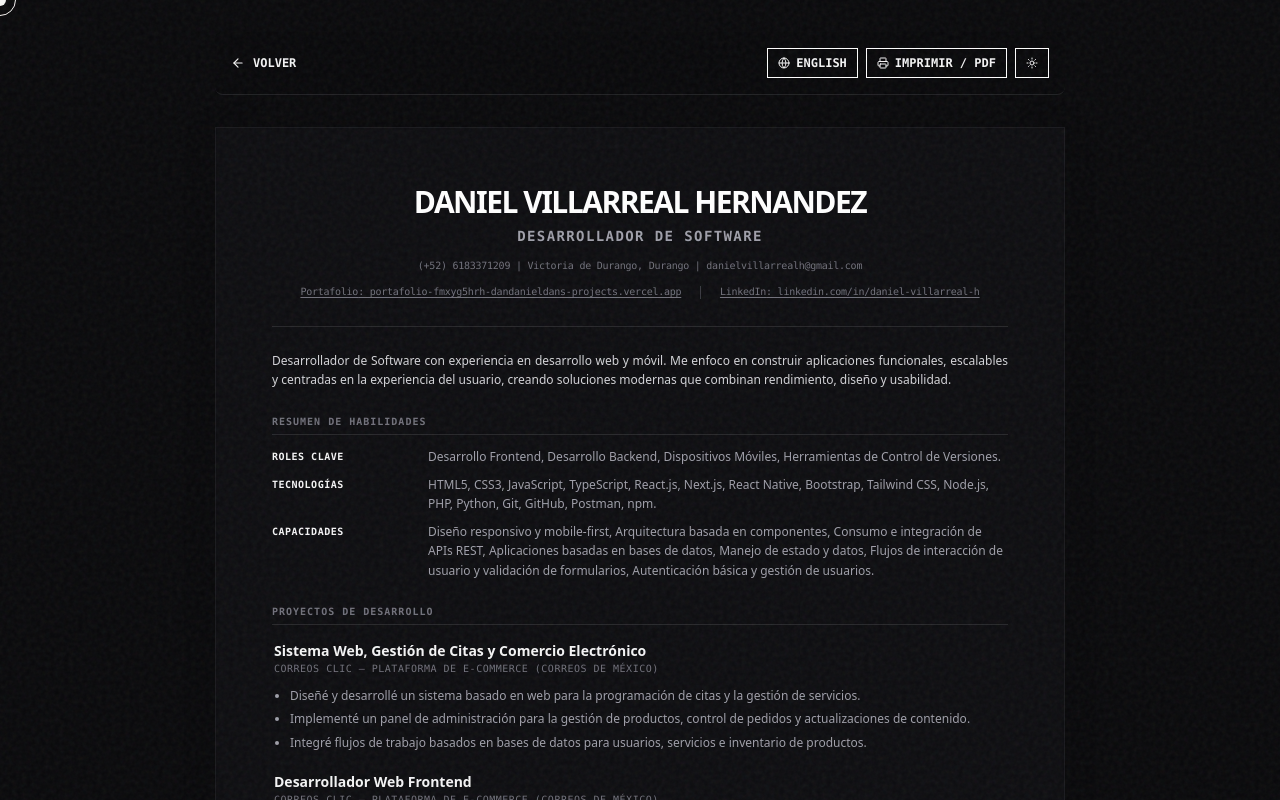
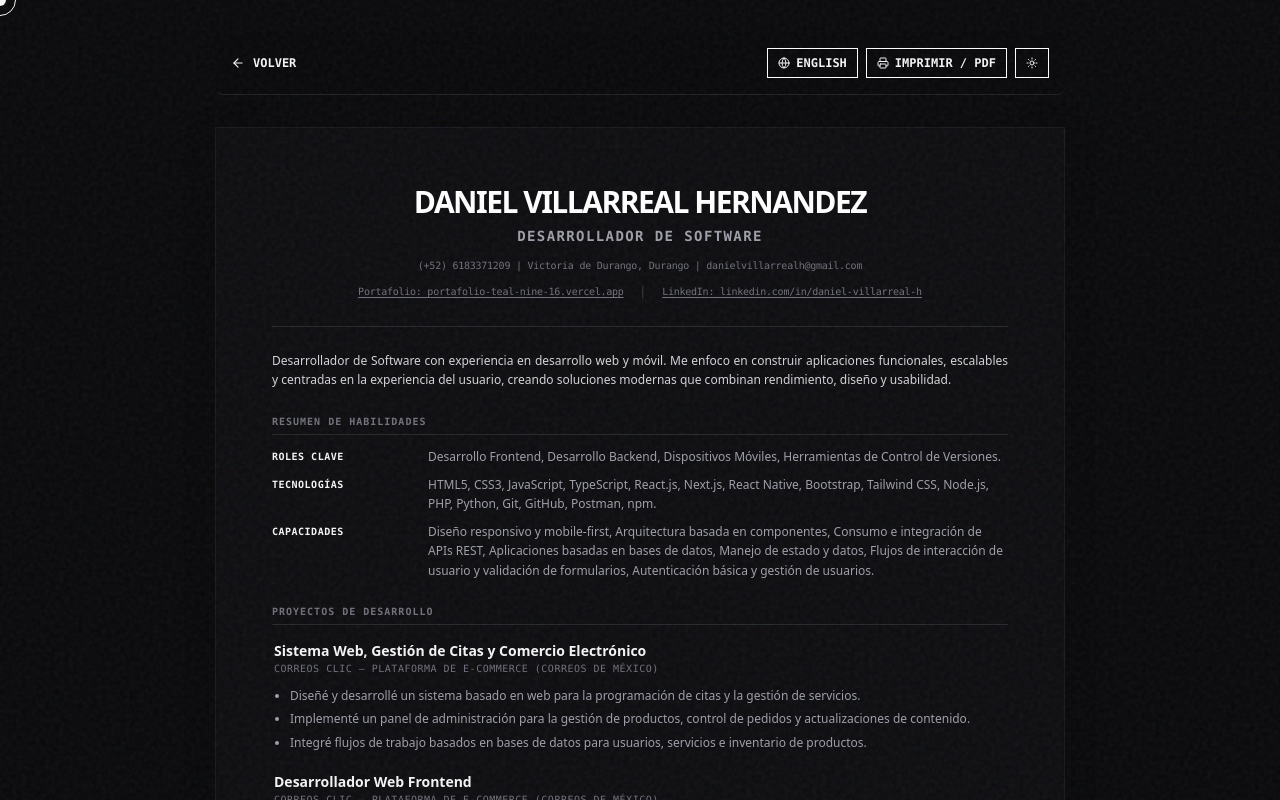
Before and after one commit to Dandanieldan/portafolio, a Next.js app: page /cv in a window 1280 px wide. Shown: the top 800 px of the page. Built offline with nearby package versions, Linux system fonts and the light colour scheme.

Commit message:
fix: correct portfolio url to portafolio-teal-nine-16.vercel.app

```diff
--- a/app/cv/page.tsx
+++ b/app/cv/page.tsx
@@ -347,12 +347,12 @@ export default function CVPage() {
           </p>
           <div className="flex justify-center items-center gap-4 mt-2 flex-wrap">
             <a
-              href="https://portafolio-fmxyg5hrh-dandanieldans-projects.vercel.app"
+              href="https://portafolio-teal-nine-16.vercel.app"
               target="_blank"
               rel="noreferrer"
               className="font-mono text-[9px] md:text-[10px] text-zinc-400 dark:text-zinc-500 print:text-zinc-600 tracking-tight hover:text-black dark:hover:text-white transition-colors underline underline-offset-2"
             >
-              {t.portfolioLabel}: portafolio-fmxyg5hrh-dandanieldans-projects.vercel.app
+              {t.portfolioLabel}: portafolio-teal-nine-16.vercel.app
             </a>
             <span className="text-zinc-300 dark:text-zinc-700 print:text-zinc-400 select-none">|</span>
             <a
```
